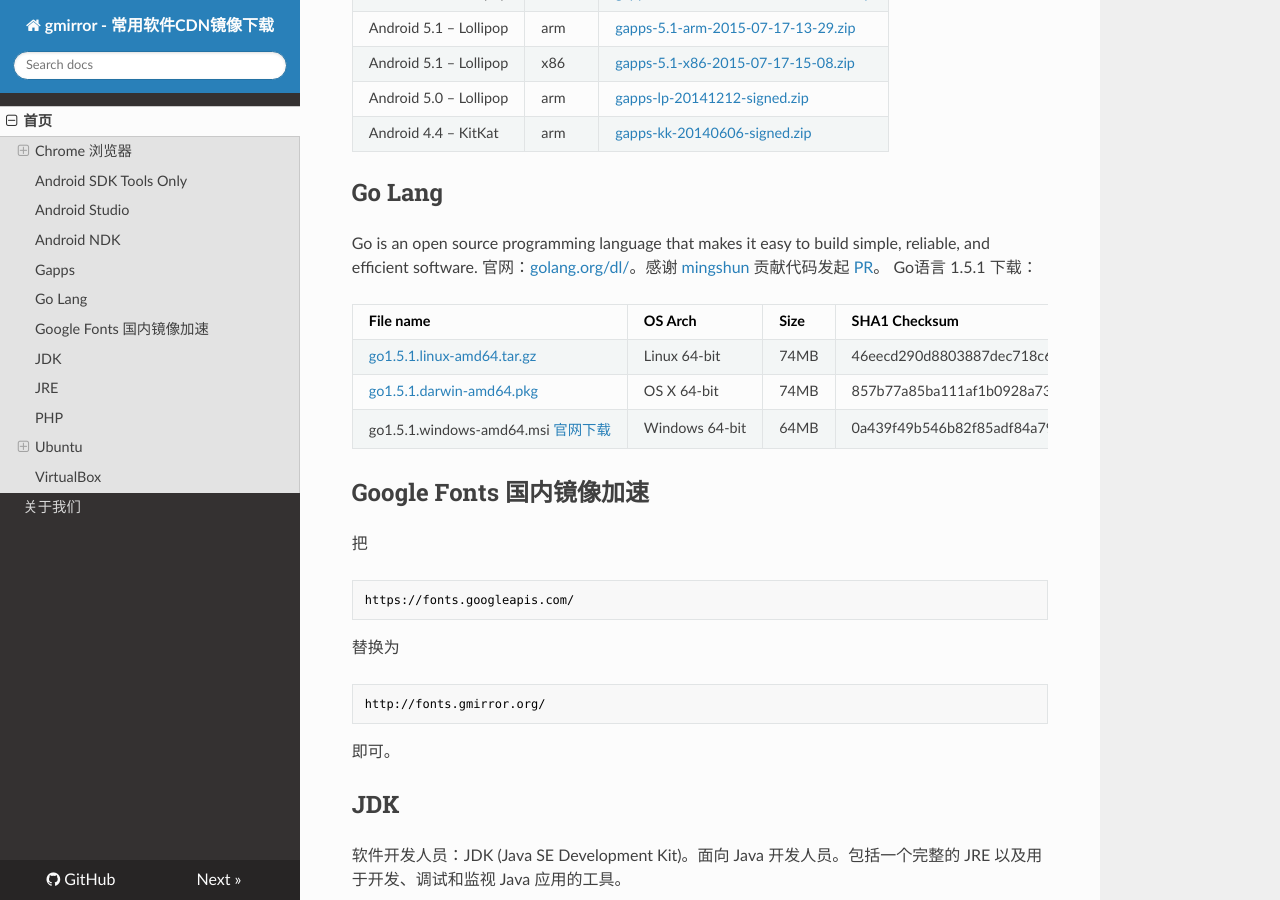
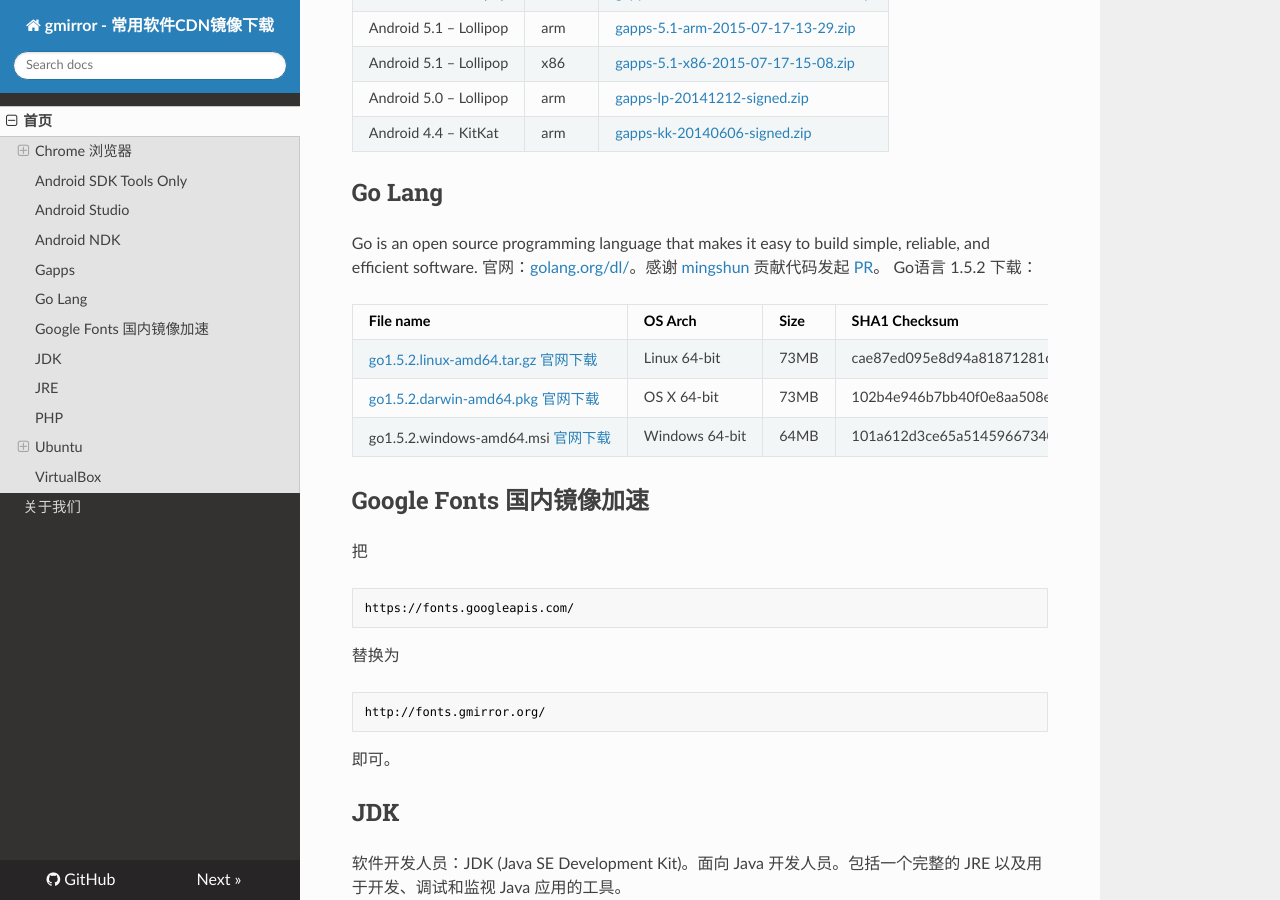
Before and after one commit to sinkcup/gmirror-portal, an MkDocs documentation site: the page built from docs/index.md, in a window 1280 px wide and 900 px high, scrolled down 2128 px. Built offline with MkDocs 1.6.1, drawn with Linux system fonts in a browser that asks for light colours; nearby versions of some CDN libraries; old or Windows-style settings are respelled for this version of MkDocs.

Commit message:
update golang to 1.5.2

```diff
--- a/docs/index.md
+++ b/docs/index.md
@@ -73,13 +73,13 @@ Android 4.4 – KitKat | arm | [gapps-kk-20140606-signed.zip](http://dl.gmirror.
 
 ## Go Lang
 
-Go is an open source programming language that makes it easy to build simple, reliable, and efficient software. 官网：[golang.org/dl/](https://golang.org/dl/)。感谢 [mingshun](https://github.com/mingshun) 贡献代码发起 [PR](https://github.com/sinkcup/gmirror/pull/4)。 Go语言 1.5.1 下载：
+Go is an open source programming language that makes it easy to build simple, reliable, and efficient software. 官网：[golang.org/dl/](https://golang.org/dl/)。感谢 [mingshun](https://github.com/mingshun) 贡献代码发起 [PR](https://github.com/sinkcup/gmirror/pull/4)。 Go语言 1.5.2 下载：
 
 File name |  OS Arch  |  Size  |  SHA1 Checksum
 ----------|-----------|--------|---------------
-[go1.5.1.linux-amd64.tar.gz](http://dl.gmirror.org/golang/go1.5.1.linux-amd64.tar.gz)  | Linux 64-bit | 74MB | 46eecd290d8803887dec718c691cc243f2175fe0
-[go1.5.1.darwin-amd64.pkg](http://dl.gmirror.org/golang/go1.5.1.darwin-amd64.pkg) | OS X 64-bit | 74MB   | 857b77a85ba111af1b0928a73cca52136780a75d
-go1.5.1.windows-amd64.msi [官网下载](https://storage.googleapis.com/golang/go1.5.1.windows-amd64.msi) | Windows 64-bit | 64MB | 0a439f49b546b82f85adf84a79bbf40de2b3d5ba
+[go1.5.2.linux-amd64.tar.gz](http://dl.gmirror.org/golang/go1.5.2.linux-amd64.tar.gz) [官网下载](https://storage.googleapis.com/golang/go1.5.2.linux-amd64.tar.gz)  | Linux 64-bit | 73MB | cae87ed095e8d94a81871281d35da7829bd1234e
+[go1.5.2.darwin-amd64.pkg](http://dl.gmirror.org/golang/go1.5.2.darwin-amd64.pkg) [官网下载](https://storage.googleapis.com/golang/go1.5.2.darwin-amd64.pkg) | OS X 64-bit | 73MB | 102b4e946b7bb40f0e8aa508e41340a696ead752
+go1.5.2.windows-amd64.msi [官网下载](https://storage.googleapis.com/golang/go1.5.2.windows-amd64.msi) | Windows 64-bit | 64MB | 101a612d3ce65a51459667340d1991d594f9b8e7
 
 ## Google Fonts 国内镜像加速
 
```
